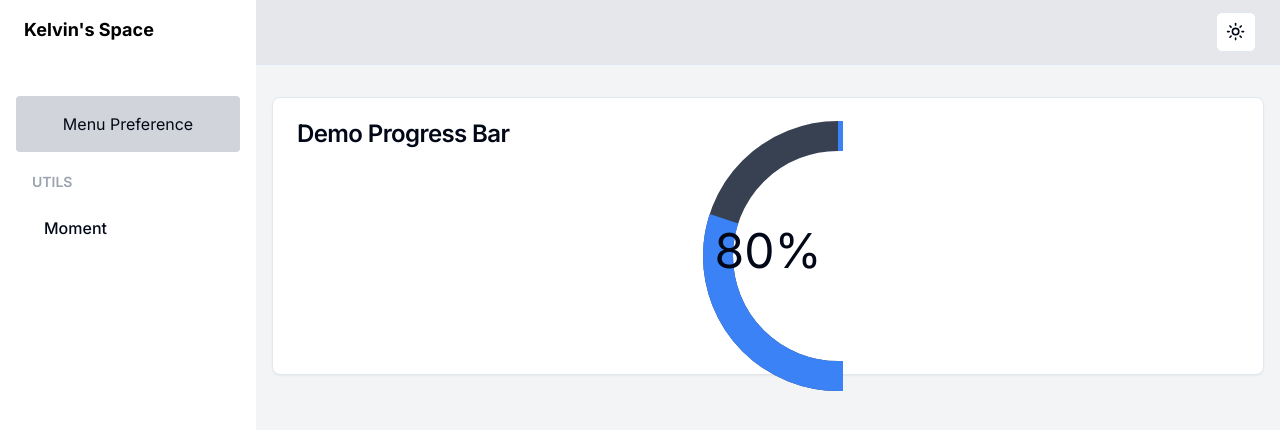
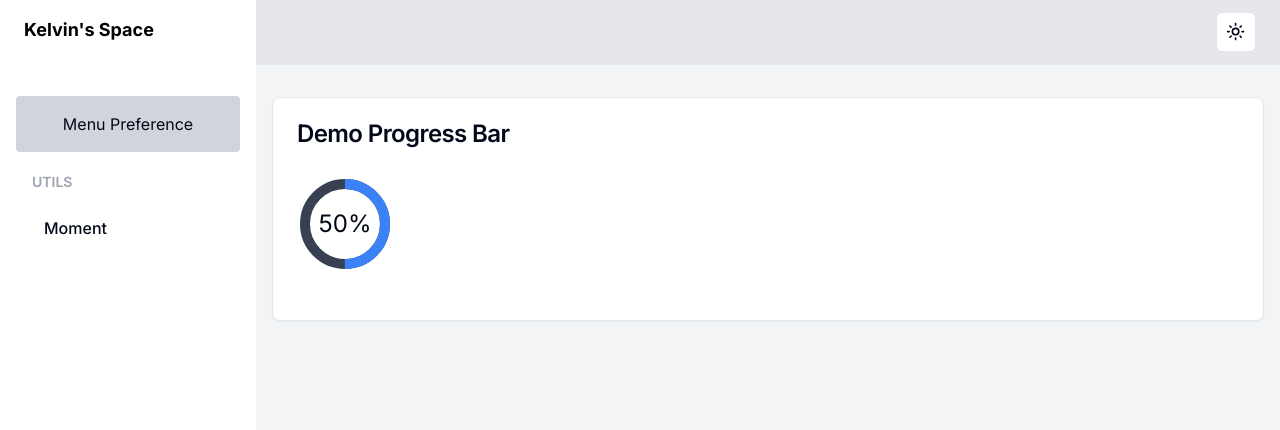
Before and after one commit to KelvinYou/kelvin-space, a Next.js app: page /component/progress-bar in a window 1280 px wide. Shown: the top 430 px of the page. Built offline with nearby package versions, Linux system fonts and the light colour scheme.

Commit message:
feat(component): progress bar resize

```diff
--- a/src/app/component/progress-bar/page.tsx
+++ b/src/app/component/progress-bar/page.tsx
@@ -12,7 +12,10 @@ const Page = () => {
             <CardDescription></CardDescription>
           </CardHeader>
           <CardContent>
-            <ProgressBar percent={80}/>
+            <div className='w-24 h-24'>
+              <ProgressBar percent={50} size={24}/>
+
+            </div>
           </CardContent>
           <CardFooter>
             {/* <p>Reference:
--- a/src/components/ProgressBar.tsx
+++ b/src/components/ProgressBar.tsx
@@ -1,35 +1,50 @@
-import React, { useState } from 'react';
+"use client"
+import React, { useEffect, useState } from 'react';
 
-type ProgressBarType = {
-  percent: number,
-  size: number,
+interface ProgressBarProps {
+  percent: number;
+  size?: number;
 }
 
-const ProgressBar: React.FC<ProgressBarType> = (props) => {
-  const { percent = 0, size = 72 } = props;
+const ProgressBar: React.FC<ProgressBarProps> = ({ percent = 0, size = 45 }) => {
+  const [percentTextSize, setPercentTextSize] = useState<number>(size);
 
-  const circumference = 2 * Math.PI * 120;
+  const radius = (size / 2.4).toString();
+  const circumference = 2 * Math.PI * parseFloat(radius);
+  const strokeWidth = size / 9.6;
+  const formattedPercent = parseFloat(percent.toFixed(2));
 
-  const formattedPercent = parseFloat(percent.toFixed(2));
+  useEffect(() => {
+    // Update text size when the size prop changes
+    setPercentTextSize(size);
+  }, [size]);
 
   return (
     <div className="flex items-center justify-center">
-      <svg className={`transform -rotate-90 w-${size} h-${size}`}>
-        <circle cx="145" cy="145" r="120" stroke="currentColor" strokeWidth="30" fill="transparent" className="text-gray-700" />
+      <svg viewBox={`0 0 ${size} ${size}`} className="transform -rotate-90 w-full h-full">
+        <circle
+          cx={(size / 2).toString()}
+          cy={(size / 2).toString()}
+          r={radius}
+          stroke="currentColor"
+          strokeWidth={strokeWidth.toString()}
+          fill="transparent"
+          className="text-gray-700"
+        />
 
         <circle
-          cx="145"
-          cy="145"
-          r="120"
+          cx={(size / 2).toString()}
+          cy={(size / 2).toString()}
+          r={radius}
           stroke="currentColor"
-          strokeWidth="30"
+          strokeWidth={strokeWidth.toString()}
           fill="transparent"
           strokeDasharray={circumference}
           strokeDashoffset={circumference - (percent / 100) * circumference}
           className="text-blue-500 transition-all duration-200"
         />
       </svg>
-      <span className="absolute text-[48px]">{`${formattedPercent}%`}</span>
+      <span className="absolute" style={{ fontSize: `${percentTextSize}px` }}>{`${formattedPercent}%`}</span>
     </div>
   );
 };
```
